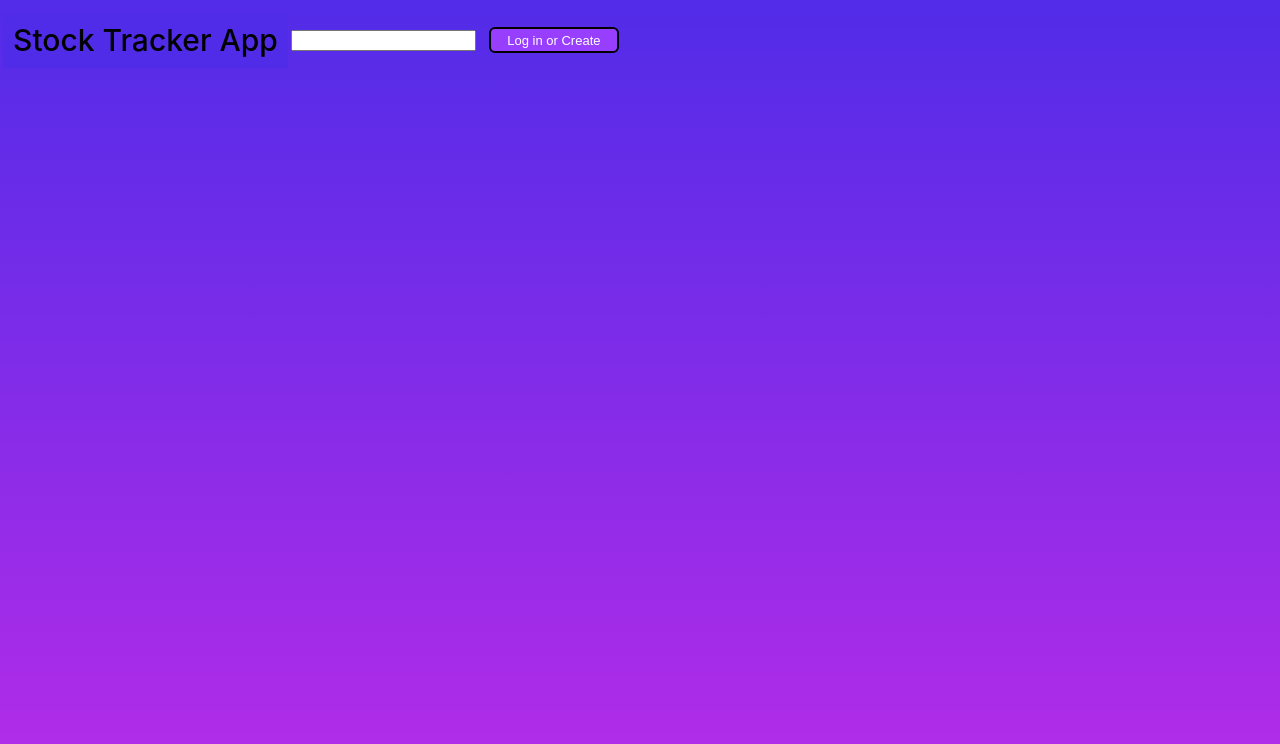
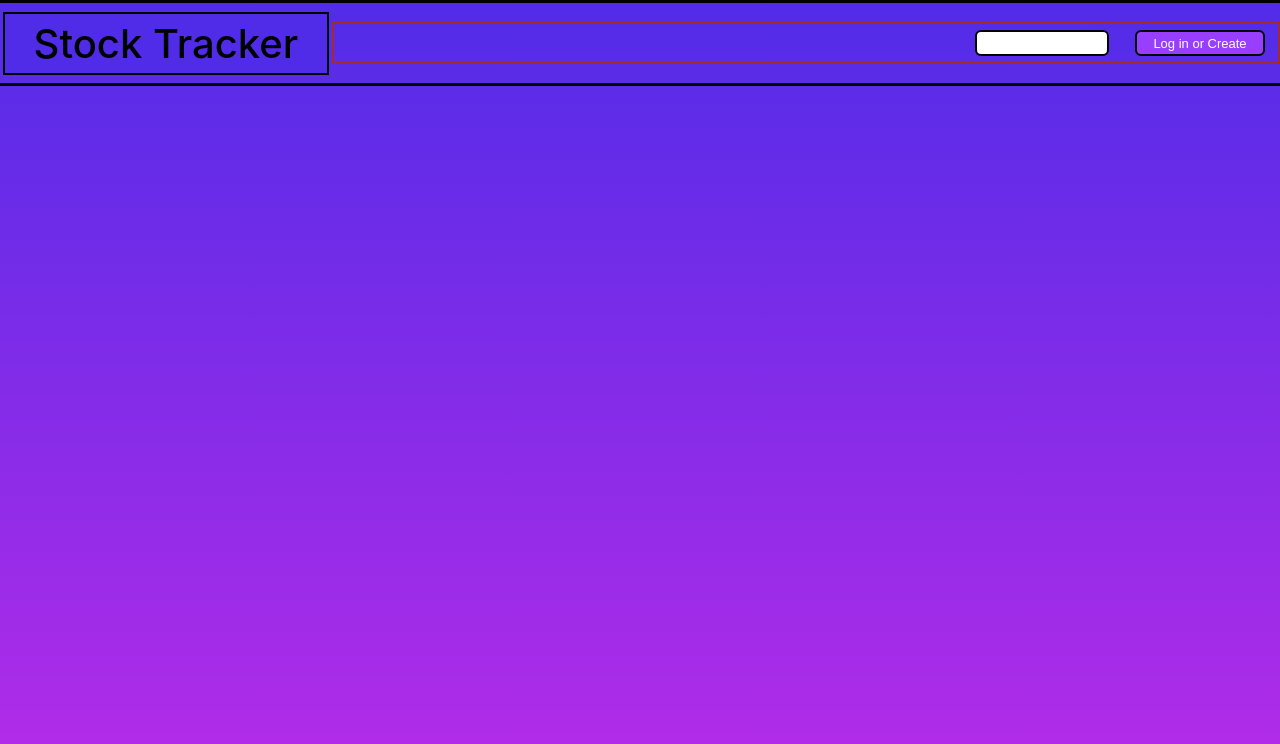
Before and after one commit to SladeInSeat/GA-Project3-StockTracker, a React (Create React App) app in the folder client/: page / in a window 1280 px wide. Shown: the top 744 px of the page. Built offline with nearby package versions, Linux system fonts and the light colour scheme.

Commit message:
styling, nav bar contains userDisplay component

```diff
--- a/client/src/components/Dashboard.js
+++ b/client/src/components/Dashboard.js
@@ -6,7 +6,7 @@ import AccountDisplay from "./accountDisplay.js"
 import SearchDisplay from './searchDisplay.js'
 import AppTitle from './styledComponents/AppTitle.js'
 import { Background, Column, DisplayContainer,
-     UserAccContainer, Navbar  } from './styledComponents/Containers.js'
+     UserAccContainer, Navbar, NavbarContainer  } from './styledComponents/Containers.js'
 
 class Dashboard extends Component {
     state = {
@@ -81,7 +81,8 @@ class Dashboard extends Component {
         return (
             <Background>
                 <Navbar>
-                    <AppTitle>Stock Tracker App</AppTitle>
+                    <AppTitle>Stock Tracker</AppTitle>
+                    <NavbarContainer>
                     {this.state.user.userName ?
                         <UserDisplay
                         user={this.state.user}
@@ -98,6 +99,7 @@ class Dashboard extends Component {
                     handleLoginQuery={this.handleLoginQuery}
                     />
                     }
+                    </NavbarContainer>
                 </Navbar>
                     {this.state.user.userName ?
                         <Column>
--- a/client/src/components/Login.js
+++ b/client/src/components/Login.js
@@ -1,11 +1,12 @@
 import React from 'react'
-import Button from './styledComponents/Button.js'
+import {Button} from './styledComponents/Button.js'
+import {Input} from './styledComponents/Containers.js'
 
 
 export default function Login(props){
     return (
         <div>
-            <input
+            <Input
                 type="text"
                 value={props.loginQeury}
                 onChange={props.handleLogInChange}
--- a/client/src/components/accountDisplay.js
+++ b/client/src/components/accountDisplay.js
@@ -1,10 +1,9 @@
 import React, { Component } from 'react'
 import axios from 'axios';
 import SearchResults from './searchResultsRemove'
-import Button from './styledComponents/Button.js'
+import {Button, DelButton} from './styledComponents/Button.js'
 import DisplayTitle from './styledComponents/DisplayTitle.js'
-import {SearchResultsContainer} from './styledComponents/Containers.js'
-
+import {SearchResultsContainer, Input} from './styledComponents/Containers.js'
 
 class accountDisplay extends Component {
     state = {
@@ -152,7 +151,7 @@ class accountDisplay extends Component {
                             removeStockList={this.removeStockList}
                         />
                         <br></br>
-                        <input
+                        <Input
                             type="text"
                             value={this.state.newAccountName}
                             onChange={this.handleAccountNameChange}
@@ -161,7 +160,7 @@ class accountDisplay extends Component {
                         <br></br>
                         <Button onClick={this.handleAccountCreate}>Create Account</Button>
                         <br></br>
-                        <Button onClick={this.handleAccountDelete}>Delete Account</Button>
+                        <DelButton onClick={this.handleAccountDelete}>Delete Account</DelButton>
                     </SearchResultsContainer>
                     :
                     <div>
--- a/client/src/components/searchForm.js
+++ b/client/src/components/searchForm.js
@@ -1,11 +1,14 @@
 import React from 'react'
-import Button from './styledComponents/Button.js'
+import {Button} from './styledComponents/Button.js'
+import {Input} from './styledComponents/Containers.js'
+import DisplayTitle from './styledComponents/DisplayTitle.js'
 
 
 export default function Search(props) {
     return (
         <div>
-            <input
+            <DisplayTitle>Stock Search Results</DisplayTitle>
+            <Input
                 type="text"
                 value={props.searchCriteria}
                 onChange={props.handleSearchCriteriaChange}
--- a/client/src/components/searchResultsAdd.js
+++ b/client/src/components/searchResultsAdd.js
@@ -1,5 +1,5 @@
 import React from 'react'
-import Button from './styledComponents/Button.js'
+import {Button} from './styledComponents/Button.js'
 import {SearchResultsContainer} from './styledComponents/Containers.js'
 
 export default function SearchResults(props) {
@@ -17,7 +17,6 @@ export default function SearchResults(props) {
 
     return (
         <SearchResultsContainer>
-            Search Results
             <ol>
                 {viewStockList}
             </ol>
--- a/client/src/components/searchResultsRemove.js
+++ b/client/src/components/searchResultsRemove.js
@@ -1,5 +1,5 @@
 import React from 'react'
-import Button from './styledComponents/Button.js'
+import {Button} from './styledComponents/Button.js'
 
 export default function SearchResults(props) {
 
--- a/client/src/components/styledComponents/AppTitle.js
+++ b/client/src/components/styledComponents/AppTitle.js
@@ -3,12 +3,17 @@ import styled from 'styled-components'
 export const AppTitle=styled.div`
     display: flex;
     flex-direction: row;
+    justify-content: center;
     margin: 3px;
-    padding: 10px;
+    padding: 5px;
     background: #512CE8;
-    font-size: 30px;
+    font-size: 40px;
     color: black;
     font-weight: 500;
+    border: 2px black solid;
+    flex-grow: 1;
+    flex-basis: 1;
+
 `;
 
 export default AppTitle;
--- a/client/src/components/styledComponents/Button.js
+++ b/client/src/components/styledComponents/Button.js
@@ -16,6 +16,11 @@ export const Button = styled.button`
   }
 `;
 
+export const DelButton = styled(Button)`
+  background: tomato;
+`;
 
 
-export default Button;
+export default {
+  Button,
+  DelButton};
--- a/client/src/components/styledComponents/Containers.js
+++ b/client/src/components/styledComponents/Containers.js
@@ -33,14 +33,12 @@ export const UserAccContainer = styled.div`
     display: flex;
     flex-direction: row;
     background: opacity(0.1);
-    justify-content: center;
-    align-items: stretch;
-    height: 40vh;
-    width: 85vw;
+    justify-content: flex-end;
+    align-items: base-line;
     flex-basis: auto;
-    flex-grow: 1;
-    padding: 5px;
     border: 2px blue solid;
+    flex-grow: 4;
+    height: 70px;
 `;
 
 export const DisplayContainer = styled.div`
@@ -80,19 +78,42 @@ export const SearchResultsContainer = styled.div`
 export const Navbar = styled.nav`
     display: flex;
     flex-direction: row;
+    justify-content: flex-start;
     width: 100%;
     margin: 0 0 1em 0;
-    padding: 0;
     list-style: none;
     height: 80px;
     align-items: center;
+    border: 3px solid black;
+`;
+
+export const NavbarContainer = styled.div`
+    display: flex;
+    flex-direction: row;
+    justify-content: flex-end;
+    align-items: center;
+    flex-basis: 0;
+    border: 2px brown solid;
+    flex-grow: 20;
+
+
 `;
 
 export const NavbarLi = styled.li`
-    display: block;
-    text-decoration: none;
+    display: flex;
+    flex-direction: row;
+    justify-content: space-between;
     font-weight: bold;
     color: black;
+`;
+
+export const Input = styled.input`
+font-size: 13px;
+border-radius: 6px;
+border: 2px solid black;
+margin: .5em 1em;
+padding: 0.25em 1em;
+width: 8em;
 `;
 
 
@@ -105,5 +126,7 @@ export default {
     UserAccContainer,
     SearchResultsContainer,
     Navbar,
-    NavbarLi
+    NavbarLi,
+    NavbarContainer,
+    Input
 }
--- /dev/null
+++ b/client/src/components/styledComponents/UserTitle.js
@@ -0,0 +1,10 @@
+import styled from 'styled-components'
+
+export const UserTitle = styled.div`
+    display: flex;
+    background: opacity(0.1);
+    font-size: 20px;
+    color: black;
+`;
+
+export default UserTitle;
--- a/client/src/components/userDisplay.js
+++ b/client/src/components/userDisplay.js
@@ -1,6 +1,9 @@
 import React, { Component } from 'react'
-import Button from './styledComponents/Button.js'
-import {NavbarLi} from './styledComponents/Containers.js'
+import {Button, DelButton} from './styledComponents/Button.js'
+import {NavbarContainer, UserAccContainer} from './styledComponents/Containers.js'
+import UserTitle from './styledComponents/UserTitle'
+import AppTitle from './styledComponents/AppTitle.js'
+import {Input} from './styledComponents/Containers.js'
 
 class userDisplay extends Component{
 
@@ -9,17 +12,21 @@ class userDisplay extends Component{
         let handleUserLogout = this.props.handleUserLogout
         let handleUserDelete = this.props.handleUserDelete
         return(
-            <NavbarLi>
-                <h4>Welcome {newUserProps.userName}</h4>
-                        <Button onClick={handleUserLogout}>Log Out</Button>
-                        <input
+            <UserAccContainer>
+                <NavbarContainer>
+                    <AppTitle>Welcome, {newUserProps.userName}!</AppTitle>
+                </NavbarContainer>
+                <NavbarContainer>
+                        <DelButton onClick={handleUserDelete}>Delete this user</DelButton>
+                        <Button onClick={this.props.handleUserNameUpdate}>Edit User Name</Button>
+                        <Input
                             type="text"
                             value={this.props.newUserName}
                             onChange={this.props.handleUserNameChange}
                         />
-                        <Button onClick={this.props.handleUserNameUpdate}>Edit User Name</Button>
-                        <Button onClick={handleUserDelete}>Delete this user</Button>
-            </NavbarLi>
+                        <Button onClick={handleUserLogout}>Log Out</Button>
+                </NavbarContainer>
+            </UserAccContainer>
         )
     }
 };
```
